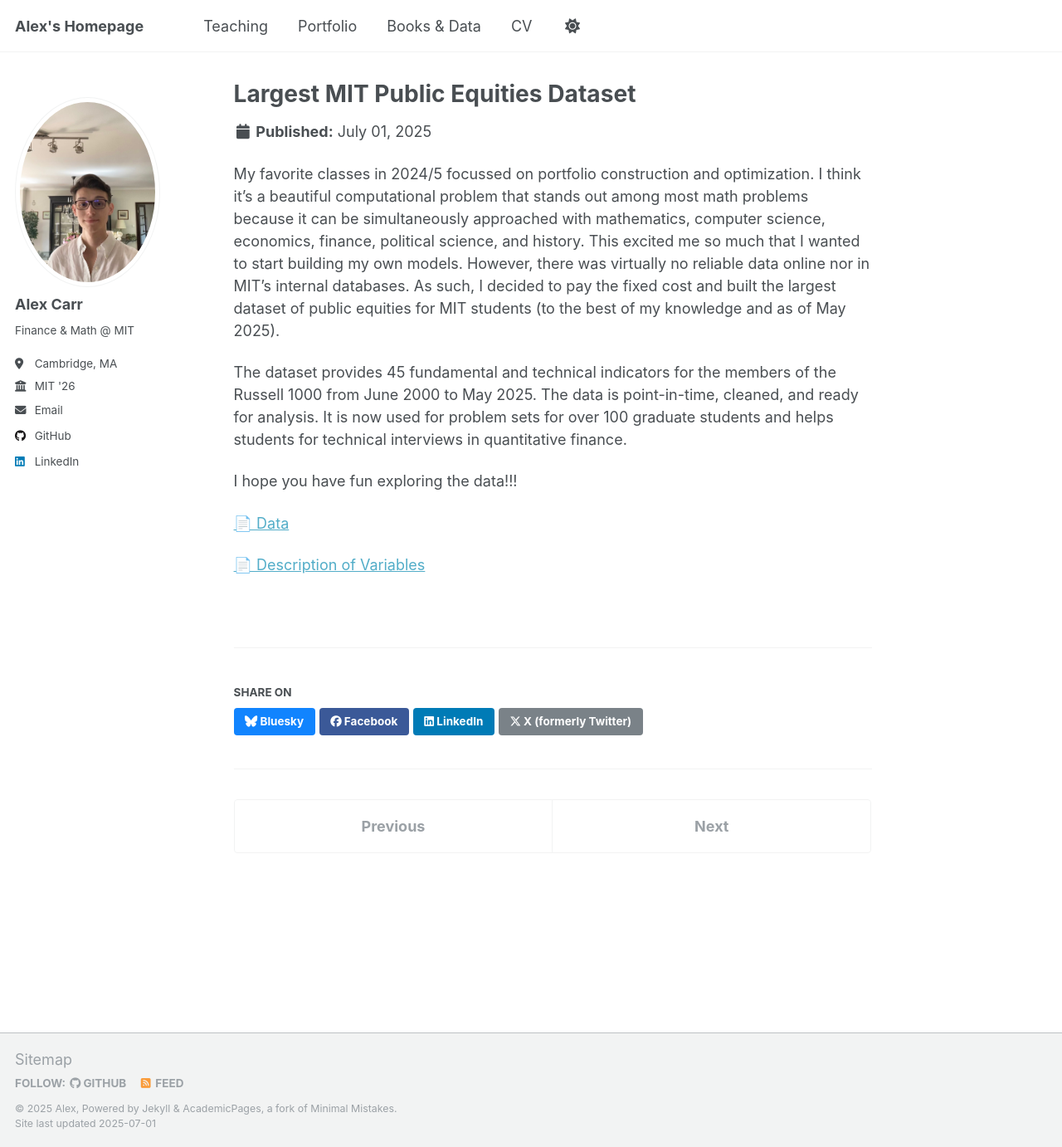
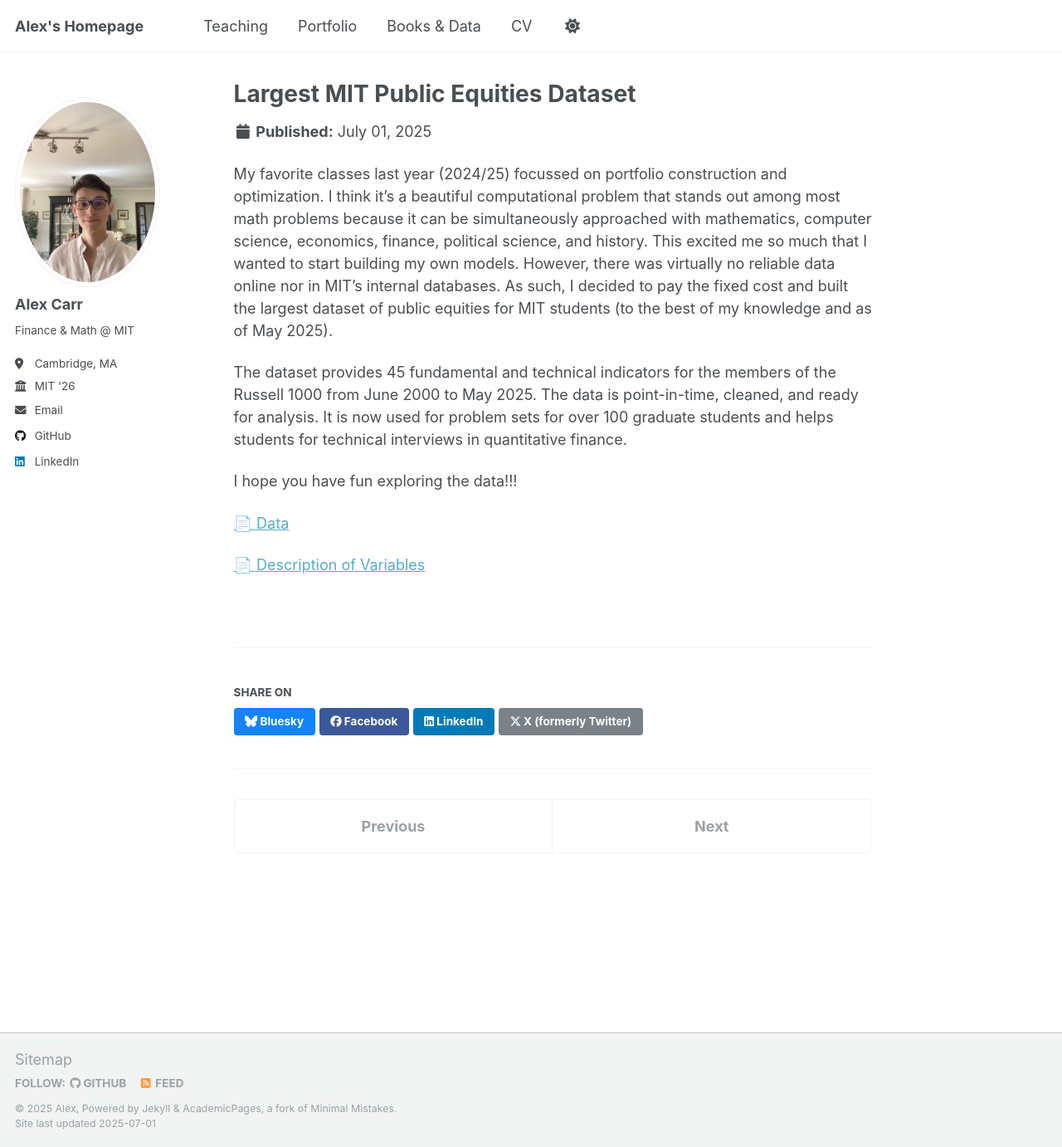
Before and after one commit to AlexandrCarr/AlexandrCarr.github.io, a Jekyll site: the page built from _portfolio/portfolio-0.md, in a window 1280 px wide and 1382 px high. Shown: the whole window at 83% size. Built offline with Jekyll 4.4.1, drawn with Linux system fonts in a browser that asks for light colours.

Commit message:
Update portfolio-0.md

```diff
--- a/_portfolio/portfolio-0.md
+++ b/_portfolio/portfolio-0.md
@@ -4,7 +4,7 @@ excerpt: "<br/><img src='/images/pp.jpg'>"
 collection: portfolio
 ---
 
-My favorite classes in 2024/5 focussed on portfolio construction and optimization. I think it's a beautiful computational problem that stands out among most math problems because it can be simultaneously approached with mathematics, computer science, economics, finance, political science, and history. This excited me so much that I wanted to start building my own models. However, there was virtually no reliable data online nor in MIT's internal databases. As such, I decided to pay the fixed cost and built the largest dataset of public equities for MIT students (to the best of my knowledge and as of May 2025).
+My favorite classes last year (2024/25) focussed on portfolio construction and optimization. I think it's a beautiful computational problem that stands out among most math problems because it can be simultaneously approached with mathematics, computer science, economics, finance, political science, and history. This excited me so much that I wanted to start building my own models. However, there was virtually no reliable data online nor in MIT's internal databases. As such, I decided to pay the fixed cost and built the largest dataset of public equities for MIT students (to the best of my knowledge and as of May 2025).
 
 The dataset provides 45 fundamental and technical indicators for the members of the Russell 1000 from June 2000 to May 2025. The data is point-in-time, cleaned, and ready for analysis. It is now used for problem sets for over 100 graduate students and helps students for technical interviews in quantitative finance.
 
```
